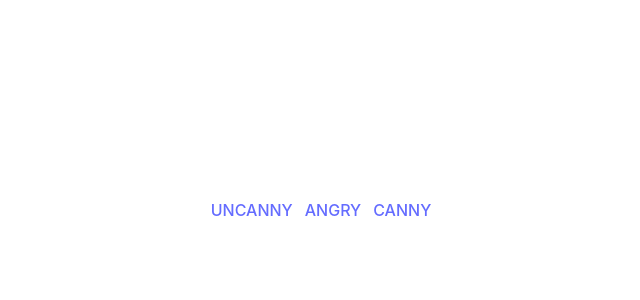
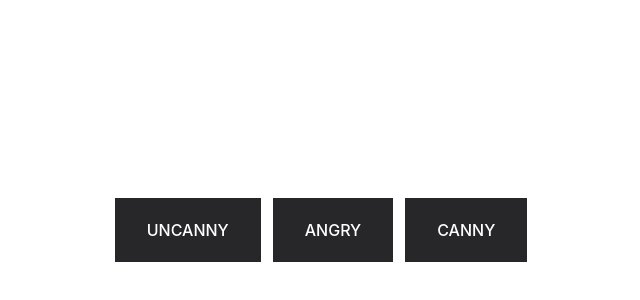
Before and after one commit to ahmed-deftoner/mr-incredible, a React (Vite) app in the folder frontend/: page / in a window 1280 px wide. Shown: the part 26-326 px from the top of the page, without its empty margins (319-959 px from the left). Built offline with nearby package versions, Linux system fonts and the light colour scheme.

Commit message:
style link

```diff
--- a/frontend/src/App.tsx
+++ b/frontend/src/App.tsx
@@ -5,9 +5,9 @@ function App() {
 
   return (
       <div className="flex justify-center mt-56 flex-col gap-3 md:flex-row">
-          <Link to="/uncanny">UNCANNY</Link>
-          <Link to="/angry">ANGRY</Link>
-          <Link to="/canny">CANNY</Link>
+          <Link className="bg-zinc-800 px-8 py-5 text-white" to="/uncanny">UNCANNY</Link>
+          <Link className="bg-zinc-800 px-8 py-5 text-white" to="/angry">ANGRY</Link>
+          <Link className="bg-zinc-800 px-8 py-5 text-white" to="/canny">CANNY</Link>
           <Outlet/>
       </div>
   )
--- a/frontend/src/index.css
+++ b/frontend/src/index.css
@@ -35,7 +35,7 @@ h1 {
   line-height: 1.1;
 }
 
-button {
+l1 {
   border-radius: 8px;
   border: 1px solid transparent;
   padding: 0.6em 1.2em;
@@ -46,11 +46,11 @@ button {
   cursor: pointer;
   transition: border-color 0.25s;
 }
-button:hover {
+l1:hover {
   border-color: #646cff;
 }
-button:focus,
-button:focus-visible {
+l1:focus,
+l1:focus-visible {
   outline: 4px auto -webkit-focus-ring-color;
 }
 
```
